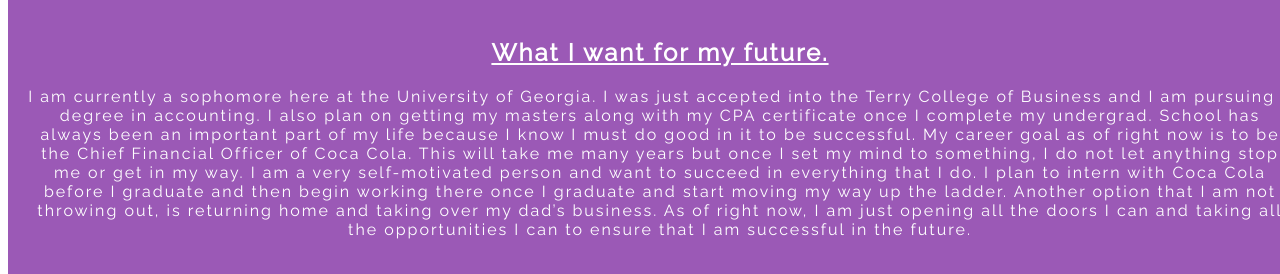
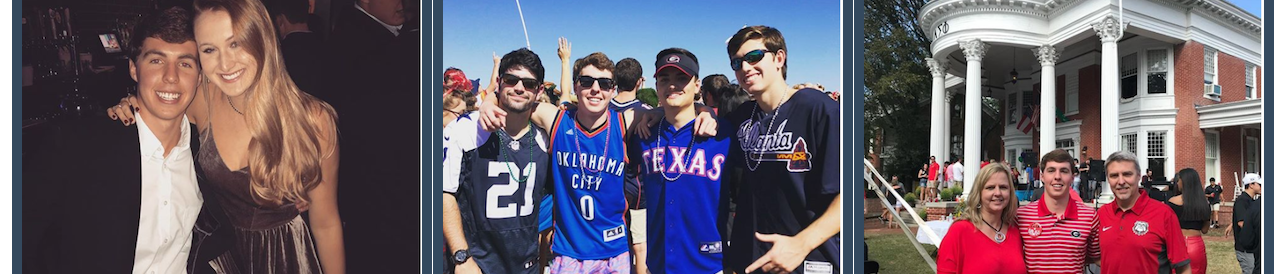
Before and after one commit to dce39825/dce39825.github.io, a plain HTML site: page index.html in a window 1280 px wide. Shown: the part 790-1064 px from the top of the page. Drawn offline with Linux system fonts and the light colour scheme; files whose address does not match are found by name.

Commit message:
Update index.html

```diff
--- a/index.html
+++ b/index.html
@@ -4,7 +4,7 @@
     <title>Chandler Eckler Website Project</title>
       <META http-equiv="Content-Type" content="text/html;charset=utf-8">
       <link href='https://fonts.googleapis.com/css?family=Raleway' rel='stylesheet' type='text/css'>
-      <link rel="shortcut icon" href="images/favicon.ico" type="image/x-icon">
+      <link rel="shortcut icon" href="favicon.ico" type="x-icon">
       <style type="text/css">
         body {
           font-family: 'Raleway', sans-serif;
@@ -96,9 +96,9 @@
     		<td class="center blanco underline">Glad to have my parents here.</td>
 	    </tr>
     	<tr>
-        <td class="center"><a href="https://www.instagram.com/chandler_eckler/" target="_blank"><img src="images/photo1.png"></a></td>
-    		<td class="center"><a href="https://www.instagram.com/chandler_eckler/" target="_blank"><img src="images/photo2.png"></a></td>
-        <td class="center"><a href="https://www.instagram.com/chandler_eckler/" target="_blank"><img src="images/photo3.png"></a></td>
+        <td class="center"><a href="https://www.instagram.com/chandler_eckler/" target="_blank"><img src="photo1.png"></a></td>
+    		<td class="center"><a href="https://www.instagram.com/chandler_eckler/" target="_blank"><img src="photo2.png"></a></td>
+        <td class="center"><a href="https://www.instagram.com/chandler_eckler/" target="_blank"><img src="photo3.png"></a></td>
     	</tr>
     </table>
     <section id="section2" style="background:#9b59b6; padding:20px 20px;">
```
